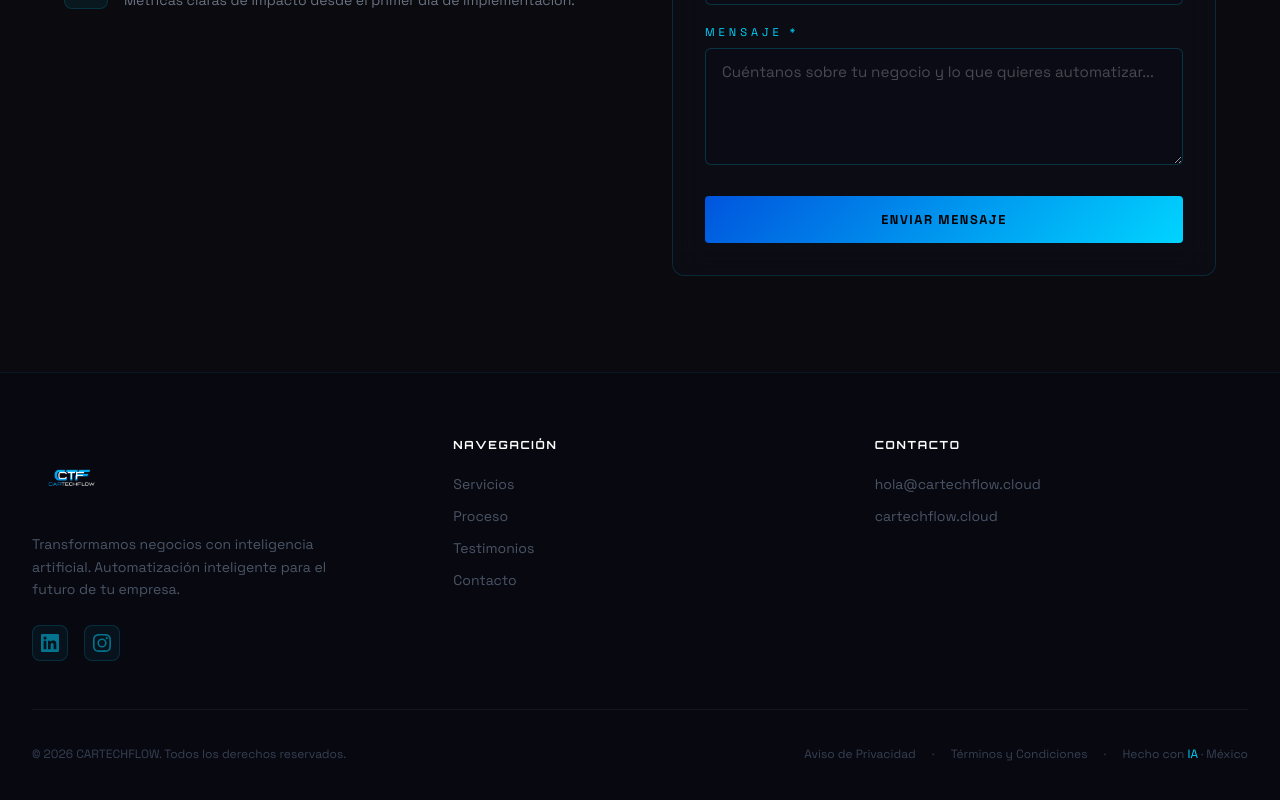
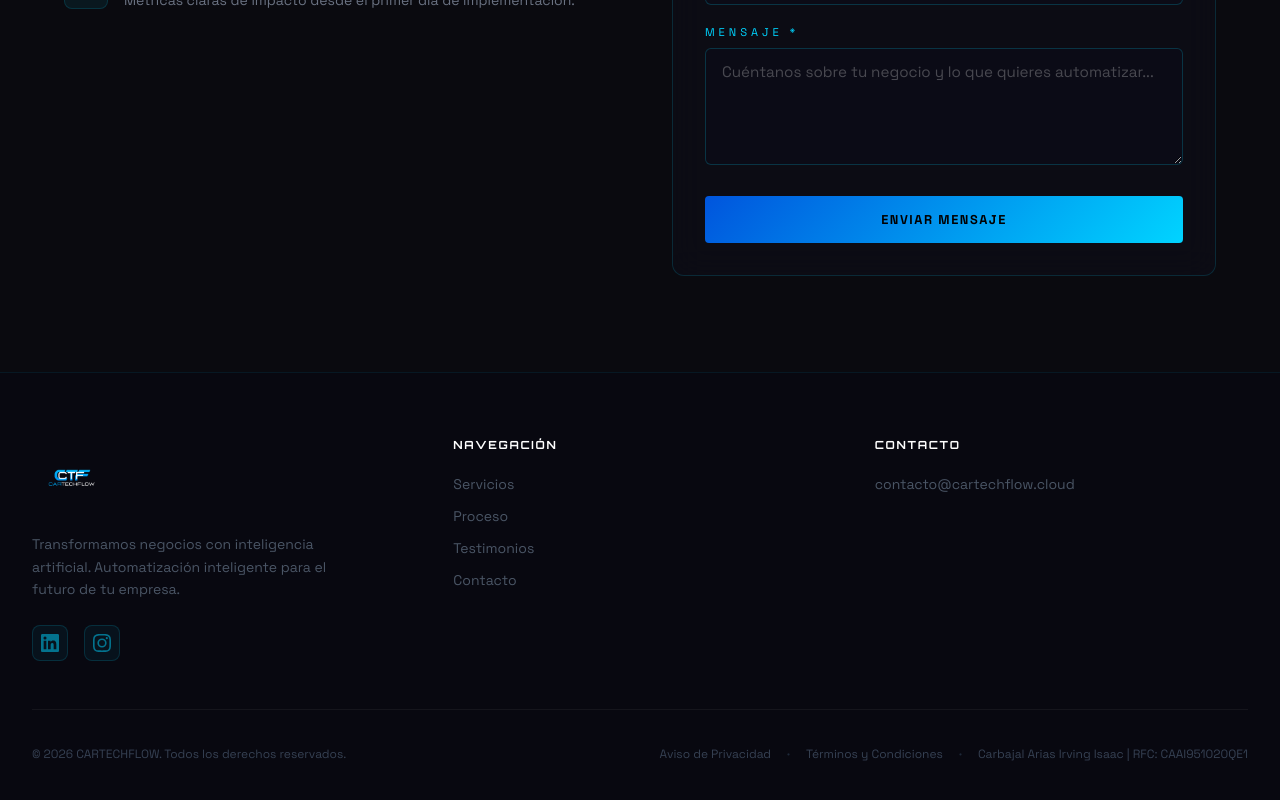
Before and after one commit to isaacArias95/cartechflow-web, a Next.js app: page / in a window 1280 px wide. Shown: the part 4307-5107 px from the top of the page. Built offline with nearby package versions, Linux system fonts and the light colour scheme.

Commit message:
fix: update footer email and add fiscal info (RFC)
Co-Authored-By: Claude Sonnet 4.6 <noreply@anthropic.com>

```diff
--- a/src/components/Footer.tsx
+++ b/src/components/Footer.tsx
@@ -111,10 +111,9 @@ export default function Footer() {
               Contacto
             </h4>
             <div className="flex flex-col gap-3 text-gray-600 text-sm">
-              <a href="mailto:hola@cartechflow.cloud" className="hover:text-[#00D4FF] transition-colors">
-                hola@cartechflow.cloud
+              <a href="mailto:contacto@cartechflow.cloud" className="hover:text-[#00D4FF] transition-colors">
+                contacto@cartechflow.cloud
               </a>
-              <span>cartechflow.cloud</span>
             </div>
           </div>
         </div>
@@ -143,7 +142,7 @@ export default function Footer() {
             </Link>
             <span className="text-gray-800">·</span>
             <p className="text-gray-700 text-xs">
-              Hecho con <span className="text-[#00D4FF]">IA</span> · México
+              Carbajal Arias Irving Isaac | RFC: CAAI951020QE1
             </p>
           </div>
         </div>
```
